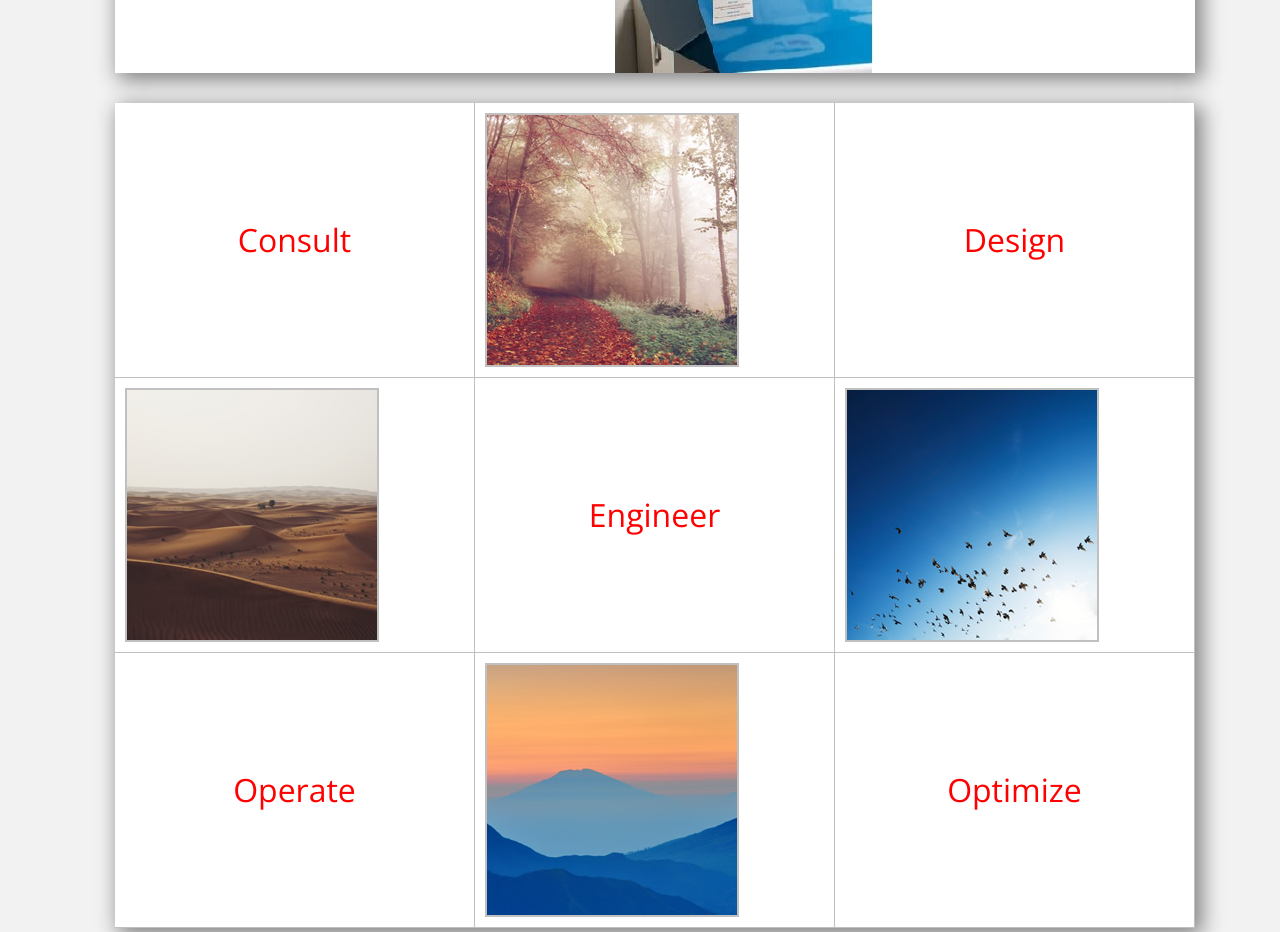
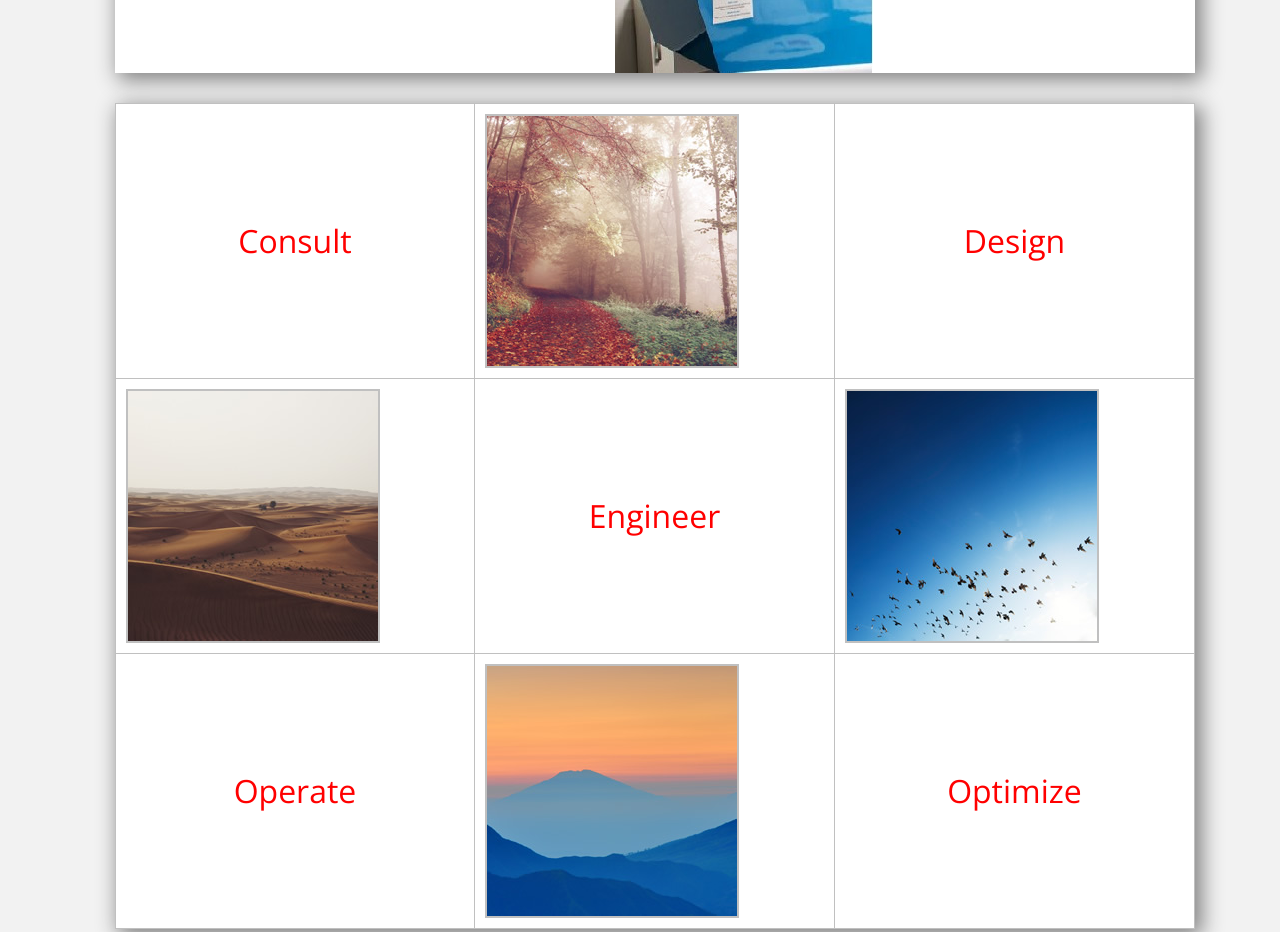
Before and after one commit to aivanysh/front-end-lab-8, a plain HTML site: page homework_02/index.html in a window 1280 px wide. Shown: the part 811-1743 px from the top of the page. Drawn offline with nearby package versions, Linux system fonts and the light colour scheme.

Commit message:
task2_border_add

```diff
--- a/homework_02/css/style.css
+++ b/homework_02/css/style.css
@@ -51,7 +51,15 @@ write your code here
 	#about .box {
 		border-top: 0 !important;
 		border-left: 0 !important;
+    }
+
+    section #about .box:nth-child(-n+3) {
+		border-top: 1px solid silver !important;
 	}
+
+	section #about .box:nth-child(3n+1) {
+    border-left: 1px solid silver !important;
+    }
 
     /*Task №3*/
     p:first-letter {
```
